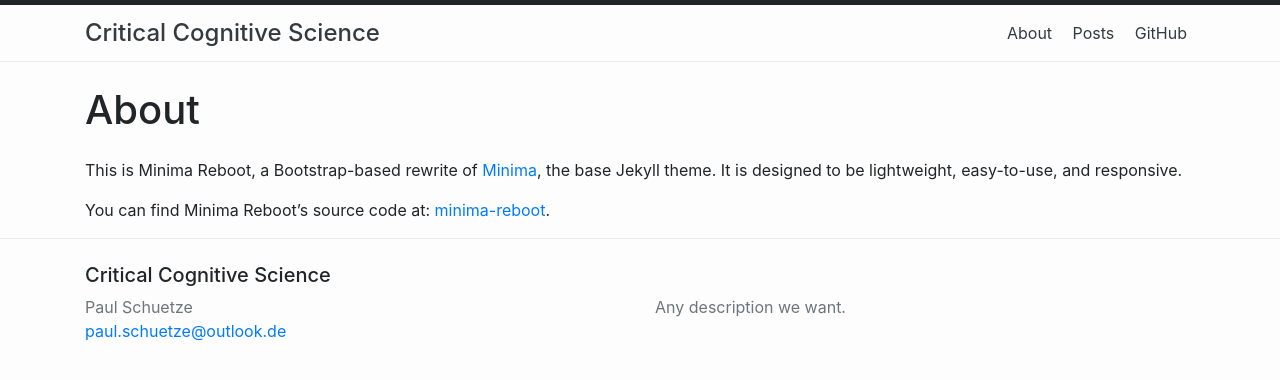
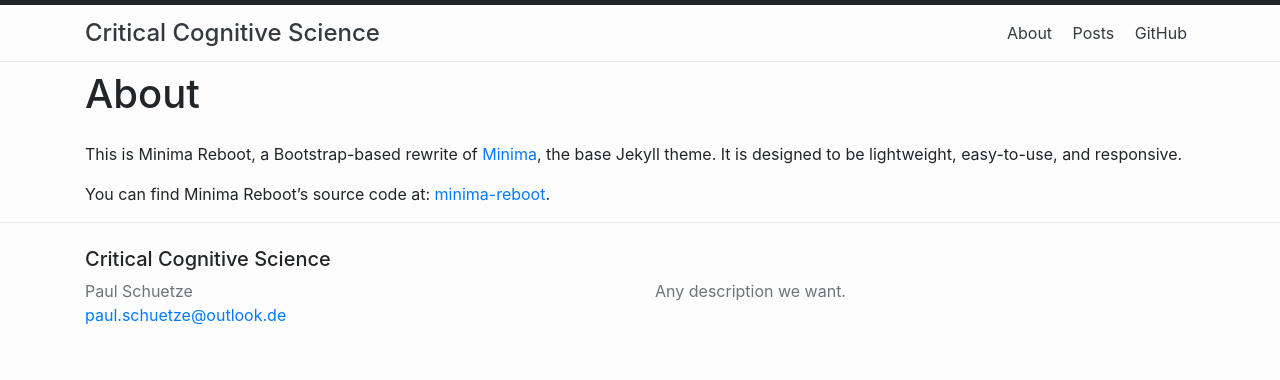
Before and after one commit to paulschuetze/CriticalCogSci, a Jekyll site: the page built from about.md, in a window 1280 px wide. Shown: the top 380 px of the page. Built offline with Jekyll 4.4.1, drawn with Linux system fonts in a browser that asks for light colours.

Commit message:
Update page.html

```diff
--- a/_layouts/page.html
+++ b/_layouts/page.html
@@ -3,7 +3,7 @@ layout: default
 ---
 <article>
 
-  <header class="pt-4 pb-3">
+  <header class="pt-2 pb-3">
     <h1>{{ page.title | escape }}</h1>
   </header>
 
```
